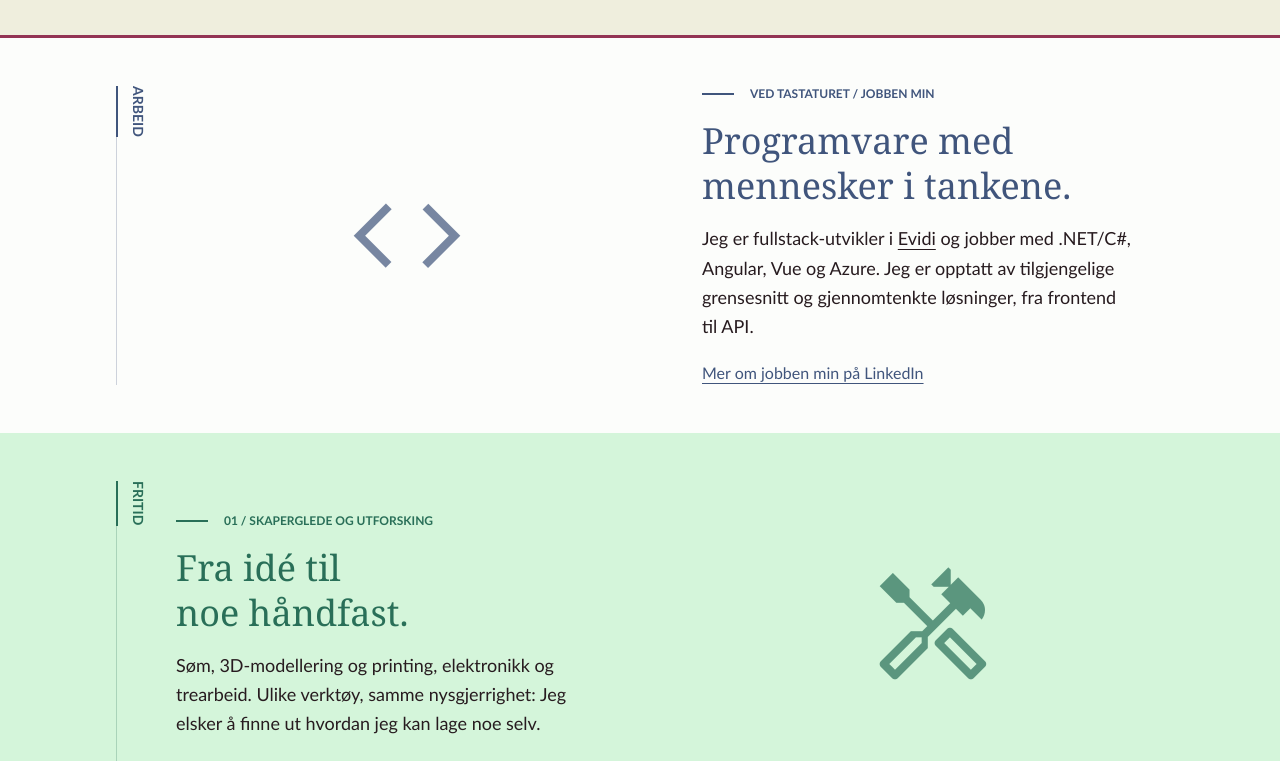
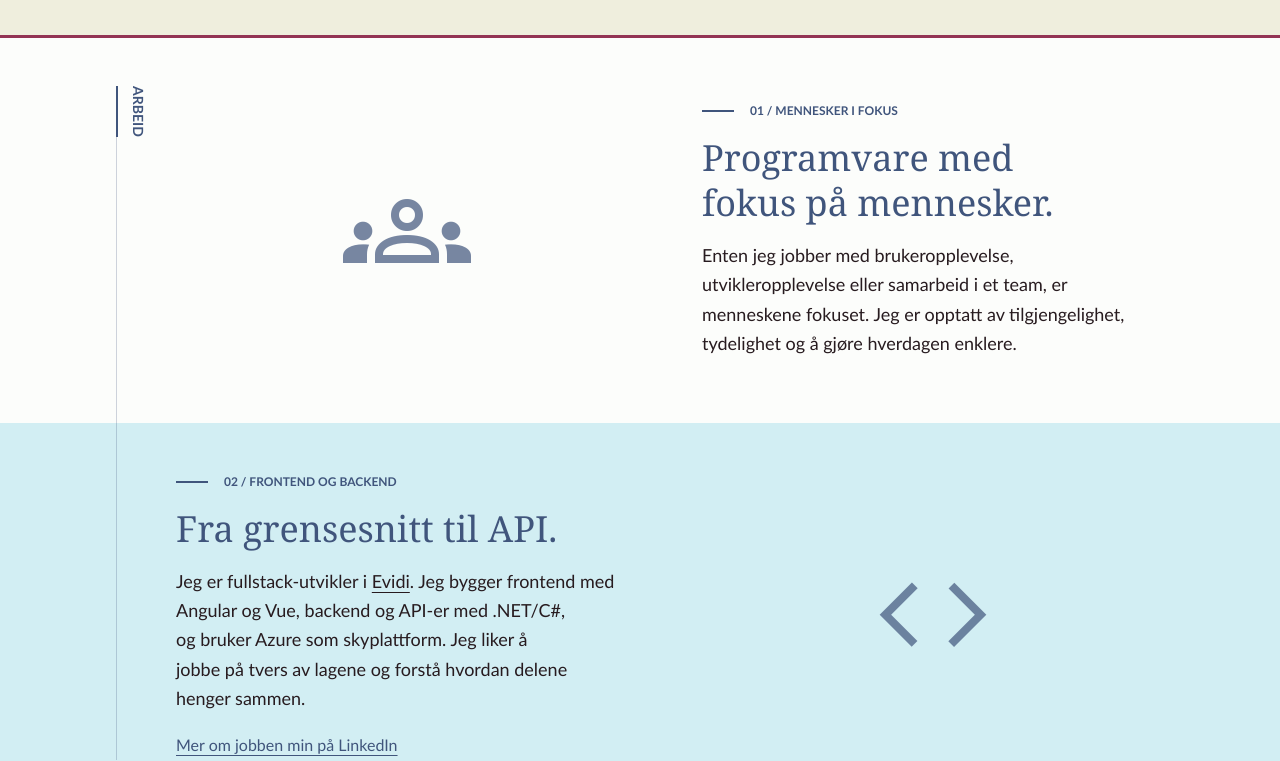
Before and after one commit to Kahera/Kahera.github.io, a Vue app: page / in a window 1280 px wide. Shown: the part 379-1140 px from the top of the page. Built offline with nearby package versions, Linux system fonts and the light colour scheme.

Commit message:
refactor: update work and interests sections in HomeView, enhance i18n content

```diff
--- a/src/i18n/en.json
+++ b/src/i18n/en.json
@@ -11,9 +11,14 @@
     "skipToContent": "Skip to content",
     "hobbiesHeading": "Life, off-screen.",
     "work": {
-      "eyebrow": "At the keyboard / My work",
+      "eyebrow": "01 / People in focus",
       "heading": "Software with people in mind.",
-      "body": "I'm a full-stack developer at {employer}, working with .NET/C#, Angular, Vue, and Azure. I care about accessible interfaces and thoughtful solutions, from the frontend to the API.",
+      "body": "Whether I'm working on user experience (UX), developer experience (DevEx), or collaborating with a team, I start with the people involved. I care about accessibility, clarity, and making everyday work easier.",
+      "development": {
+        "eyebrow": "02 / Frontend & backend",
+        "heading": "From interface to API.",
+        "body": "I'm a full-stack developer at {employer}. I build frontends with Angular and Vue, backends and APIs with .NET/C#, and use Azure as the cloud platform. I enjoy working across the stack and understanding how the pieces fit together."
+      },
       "link": "More about my work on LinkedIn"
     },
     "making": {
--- a/src/i18n/no.json
+++ b/src/i18n/no.json
@@ -11,9 +11,14 @@
     "skipToContent": "Hopp til innhold",
     "hobbiesHeading": "Livet utenfor skjermen.",
     "work": {
-      "eyebrow": "Ved tastaturet / Jobben min",
-      "heading": "Programvare med mennesker i tankene.",
-      "body": "Jeg er fullstack-utvikler i {employer} og jobber med .NET/C#, Angular, Vue og Azure. Jeg er opptatt av tilgjengelige grensesnitt og gjennomtenkte løsninger, fra frontend til API.",
+      "eyebrow": "01 / Mennesker i fokus",
+      "heading": "Programvare med fokus på mennesker.",
+      "body": "Enten jeg jobber med brukeropplevelse, utvikleropplevelse eller samarbeid i et team, er menneskene fokuset. Jeg er opptatt av tilgjengelighet, tydelighet og å gjøre hverdagen enklere.",
+      "development": {
+        "eyebrow": "02 / Frontend og backend",
+        "heading": "Fra grensesnitt til API.",
+        "body": "Jeg er fullstack-utvikler i {employer}. Jeg bygger frontend med Angular og Vue, backend og API-er med .NET/C#, og bruker Azure som skyplattform. Jeg liker å jobbe på tvers av lagene og forstå hvordan delene henger sammen."
+      },
       "link": "Mer om jobben min på LinkedIn"
     },
     "making": {
--- a/src/views/Home/HomeView.vue
+++ b/src/views/Home/HomeView.vue
@@ -1,4 +1,5 @@
 <script setup lang="ts">
+import { ref } from 'vue';
 import { useI18n } from 'vue-i18n';
 import FocusSection from '@/components/FocusSection.vue';
 import portrait from '@/assets/images/june-smily.webp';
@@ -6,11 +7,16 @@ import portraitBackground from '@/assets/images/background-1.webp';
 
 const { t } = useI18n();
 
-const interests = [
-  { id: 'making', tone: 'green', tinted: true, reverse: false, symbol: 'handyman' },
-  { id: 'beekeeping', tone: 'green', tinted: false, reverse: true, symbol: 'hive' },
-  { id: 'games', tone: 'rose', tinted: true, reverse: false, symbol: 'casino' }
-] as const;
+const workSections = ref([
+  { id: 'work-focus', contentKey: 'home.work', tinted: false, symbol: 'groups' },
+  { id: 'work-development', contentKey: 'home.work.development', tinted: true, symbol: 'code' }
+]);
+
+const interests = ref([
+  { id: 'making', tone: 'green', tinted: true, symbol: 'handyman' },
+  { id: 'beekeeping', tone: 'green', tinted: false, symbol: 'hive' },
+  { id: 'games', tone: 'rose', tinted: true, symbol: 'casino' }
+] as const);
 </script>
 
 <template>
@@ -46,19 +52,22 @@ const interests = [
         <h2 id="work-title" class="focus-group-heading">{{ t('home.workGroup') }}</h2>
       </div>
       <FocusSection
-        id="work-focus"
-        :eyebrow="t('home.work.eyebrow')"
-        :heading="t('home.work.heading')"
+        v-for="(section, index) in workSections"
+        :id="section.id"
+        :key="section.id"
+        :eyebrow="t(`${section.contentKey}.eyebrow`)"
+        :heading="t(`${section.contentKey}.heading`)"
         tone="blue"
-        symbol="code"
-        reverse
+        :symbol="section.symbol"
+        :tinted="section.tinted"
+        :reverse="index % 2 === 0"
       >
-        <i18n-t keypath="home.work.body" tag="p" scope="global">
+        <i18n-t :keypath="`${section.contentKey}.body`" tag="p" scope="global">
           <template #employer>
             <a href="https://evidi.com" target="_blank" rel="noopener noreferrer" class="underline">Evidi</a>
           </template>
         </i18n-t>
-        <template #links>
+        <template v-if="section.id === 'work-development'" #links>
           <a :href="t('about.links.linkedIn')" target="_blank" rel="noopener noreferrer" class="underline">
             {{ t('home.work.link') }}
           </a>
@@ -71,7 +80,7 @@ const interests = [
         <h2 id="interests-title" class="focus-group-heading">{{ t('home.hobbiesGroup') }}</h2>
       </div>
       <FocusSection
-        v-for="interest in interests"
+        v-for="(interest, index) in interests"
         :id="interest.id"
         :key="interest.id"
         :eyebrow="t(`home.${interest.id}.eyebrow`)"
@@ -79,7 +88,7 @@ const interests = [
         :description="t(`home.${interest.id}.body`)"
         :tone="interest.tone"
         :tinted="interest.tinted"
-        :reverse="interest.reverse"
+        :reverse="(workSections.length + index) % 2 === 0"
         :symbol="interest.symbol"
       />
     </section>
```
Also changed, not shown: 2 other files (tests, documents, lock files or other folders).
